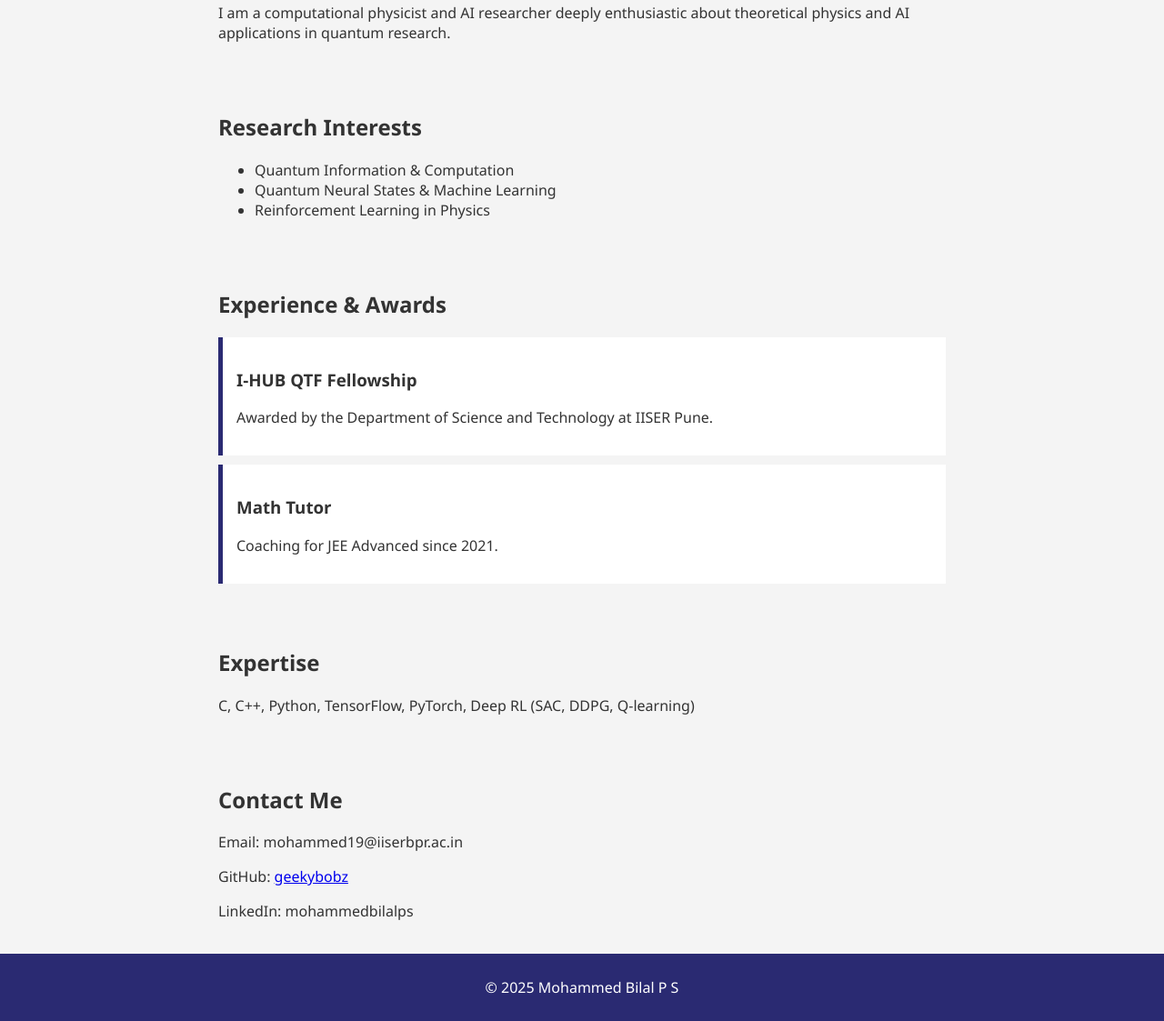
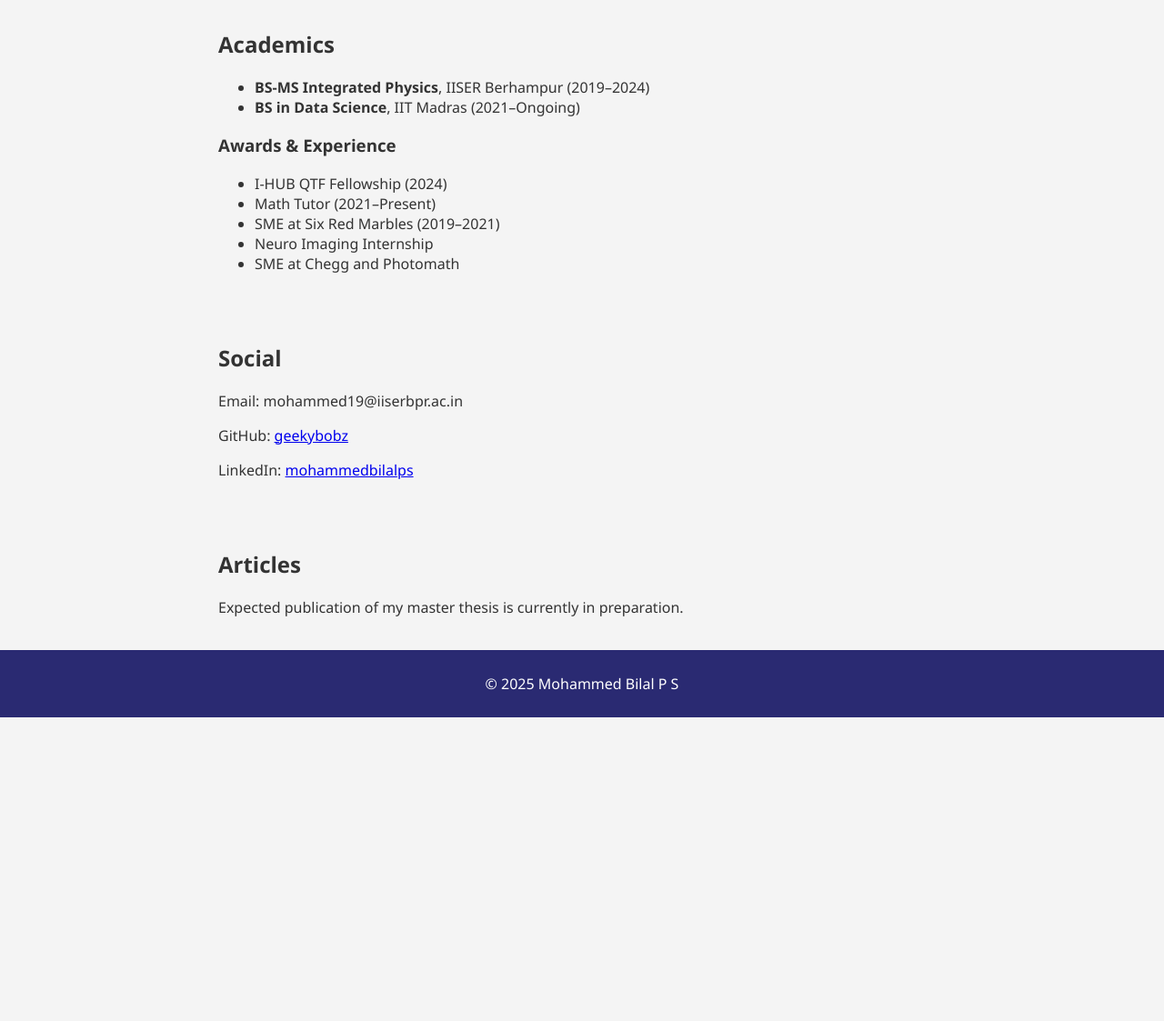
Before and after one commit to geekybobz/web_protfolio, a plain HTML site: page index.html in a window 1280 px wide. Shown: the part 449-1572 px from the top of the page at 91% size. After the commit the page ends 1238 px from the top, so only its background shows below. Drawn offline with Linux system fonts and the light colour scheme.

Commit message:
Update index.html

```diff
--- a/index.html
+++ b/index.html
@@ -10,45 +10,47 @@
   <header>
     <h1>Mohammed Bilal P S</h1>
     <p>Computational Physicist | AI Researcher</p>
+    <nav>
+      <ul class="nav-menu">
+        <li><a href="#about">About Me</a></li>
+        <li><a href="#academics">Academics</a></li>
+        <li><a href="#social">Social</a></li>
+        <li><a href="#articles">Articles</a></li>
+      </ul>
+    </nav>
   </header>
 
   <section id="about">
-    <img src="profile_pic.jpeg" alt="Profile Photo" />
     <h2>About Me</h2>
     <p>I am a computational physicist and AI researcher deeply enthusiastic about theoretical physics and AI applications in quantum research.</p>
   </section>
 
-  <section id="interests">
-    <h2>Research Interests</h2>
+  <section id="academics">
+    <h2>Academics</h2>
     <ul>
-      <li>Quantum Information & Computation</li>
-      <li>Quantum Neural States & Machine Learning</li>
-      <li>Reinforcement Learning in Physics</li>
+      <li><strong>BS-MS Integrated Physics</strong>, IISER Berhampur (2019–2024)</li>
+      <li><strong>BS in Data Science</strong>, IIT Madras (2021–Ongoing)</li>
+    </ul>
+    <h3>Awards & Experience</h3>
+    <ul>
+      <li>I-HUB QTF Fellowship (2024)</li>
+      <li>Math Tutor (2021–Present)</li>
+      <li>SME at Six Red Marbles (2019–2021)</li>
+      <li>Neuro Imaging Internship</li>
+      <li>SME at Chegg and Photomath</li>
     </ul>
   </section>
 
-  <section id="experience">
-    <h2>Experience & Awards</h2>
-    <div class="card">
-      <h3>I-HUB QTF Fellowship</h3>
-      <p>Awarded by the Department of Science and Technology at IISER Pune.</p>
-    </div>
-    <div class="card">
-      <h3>Math Tutor</h3>
-      <p>Coaching for JEE Advanced since 2021.</p>
-    </div>
+  <section id="social">
+    <h2>Social</h2>
+    <p>Email: mohammed19@iiserbpr.ac.in</p>
+    <p>GitHub: <a href="https://github.com/geekybobz" target="_blank">geekybobz</a></p>
+    <p>LinkedIn: <a href="https://linkedin.com/in/mohammedbilalps" target="_blank">mohammedbilalps</a></p>
   </section>
 
-  <section id="skills">
-    <h2>Expertise</h2>
-    <p>C, C++, Python, TensorFlow, PyTorch, Deep RL (SAC, DDPG, Q-learning)</p>
-  </section>
-
-  <section id="contact">
-    <h2>Contact Me</h2>
-    <p>Email: mohammed19@iiserbpr.ac.in</p>
-    <p>GitHub: <a href="https://github.com/geekybobz">geekybobz</a></p>
-    <p>LinkedIn: mohammedbilalps</p>
+  <section id="articles">
+    <h2>Articles</h2>
+    <p>Expected publication of my master thesis is currently in preparation.</p>
   </section>
 
   <footer>
```
